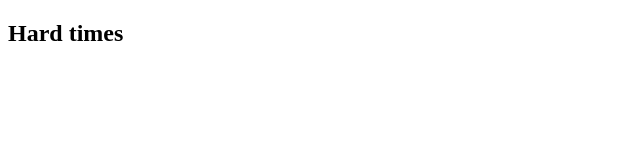
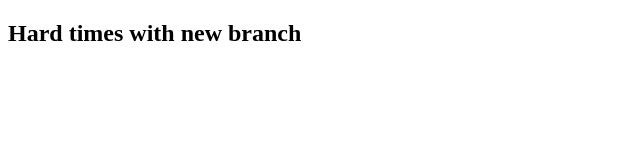
Before and after one commit to pjcannan/hard_times, a plain HTML site: page index.html in a window 1280 px wide. Shown: the whole page, without its empty margins (0-640 px from the left). Drawn offline with Linux system fonts and the light colour scheme.

Commit message:
new branch changes

```diff
--- a/index.html
+++ b/index.html
@@ -4,9 +4,9 @@
     <meta charset="UTF-8">
     <meta http-equiv="X-UA-Compatible" content="IE=edge">
     <meta name="viewport" content="width=device-width, initial-scale=1.0">
-    <title>Hard times</title>
+    <title>Hard times with new branch</title>
 </head>
 <body>
-    <h2>Hard times</h2>
+    <h2>Hard times with new branch</h2>
 </body>
 </html>
```
